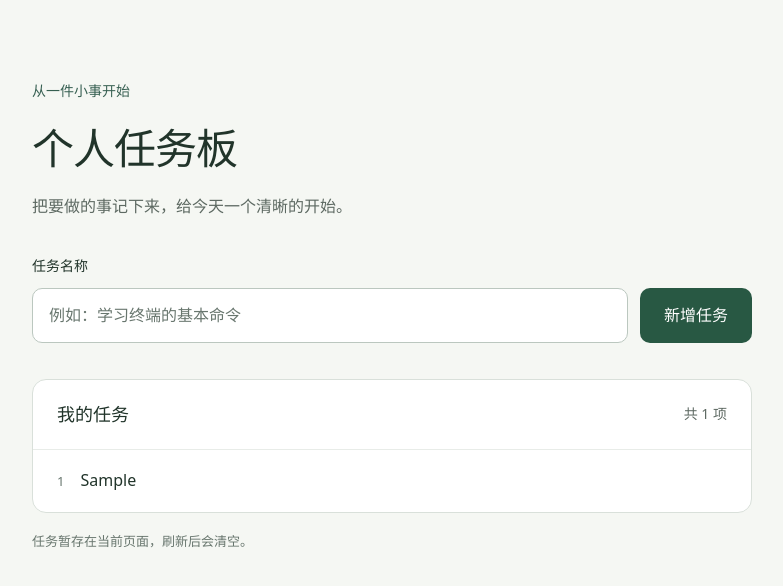
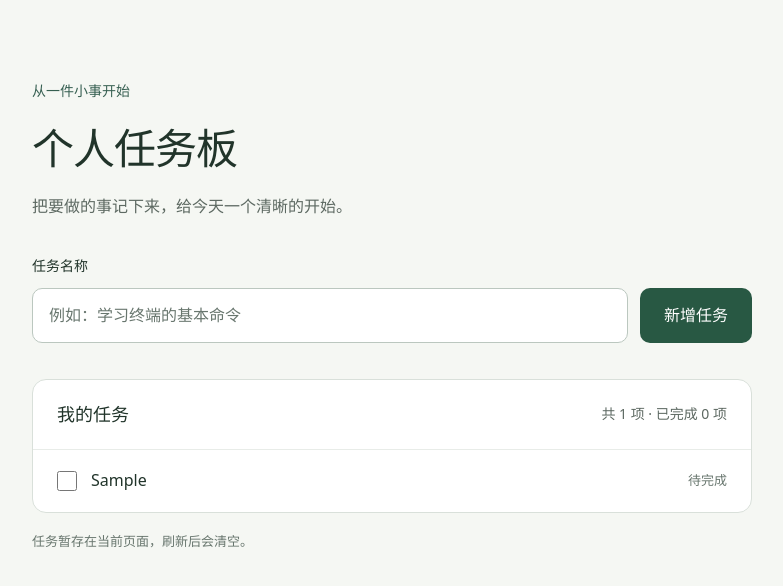
Before and after one commit to TWO-I-C/task-board, a React (Vite) app: page / in a window 1280 px wide. Both pictures are taken after typing "Sample" into the empty fields and a click on the button "新增任务". Shown: the top 586 px of the page, without its empty margins (248-1031 px from the left). Built offline with nearby package versions, Linux system fonts and the light colour scheme.

Commit message:
增加任务完成与取消完成

```diff
--- a/src/App.css
+++ b/src/App.css
@@ -32,16 +32,21 @@ h1 { margin: 12px 0; font-size: clamp(30px, 5vw, 42px); letter-spacing: -1px; }
 input:focus-visible, button:focus-visible { outline: 3px solid #648c78; outline-offset: 3px; }
 .error { margin-top: 10px; color: #a3332b; font-size: 14px; }
 .tasks-section { margin-top: 36px; border: 1px solid #d9e0da; border-radius: 14px; background: white; }
-.list-heading { display: flex; align-items: center; justify-content: space-between; padding: 20px 24px; border-bottom: 1px solid #e8ece8; }
+.list-heading { display: flex; flex-wrap: wrap; gap: 8px 16px; align-items: center; justify-content: space-between; padding: 20px 24px; border-bottom: 1px solid #e8ece8; }
 h2 { margin: 0; font-size: 18px; }
 .task-count { color: #5d6962; font-size: 14px; }
 .empty-state { padding: 50px 24px; text-align: center; }
 .empty-state p:first-child { font-weight: 600; }
 .empty-state p + p { margin-top: 8px; color: #68766e; font-size: 14px; }
 .task-list { list-style: none; padding: 0; margin: 0; }
-.task-list li { display: flex; align-items: baseline; gap: 16px; padding: 18px 24px; overflow-wrap: anywhere; }
+.task-list li { padding: 0 24px; overflow-wrap: anywhere; }
 .task-list li + li { border-top: 1px solid #eef1ed; }
-.task-number { flex-shrink: 0; color: #68766e; font-size: 13px; font-variant-numeric: tabular-nums; }
+.task-item { display: flex; align-items: center; gap: 14px; padding: 18px 0; cursor: pointer; }
+.task-item input { flex-shrink: 0; width: 20px; height: 20px; margin: 0; accent-color: #285843; cursor: pointer; }
+.task-title { flex: 1; min-width: 0; }
+.task-state { flex-shrink: 0; color: #68766e; font-size: 13px; }
+.is-complete .task-title { text-decoration: line-through; color: #68766e; }
+.is-complete .task-state { color: #285843; }
 .storage-note { margin-top: 18px; color: #68766e; font-size: 13px; }
 @media (max-width: 520px) {
   .task-board { margin: 36px auto; }
--- a/src/App.jsx
+++ b/src/App.jsx
@@ -15,11 +15,19 @@ function App() {
       return
     }
 
-    const task = { id: crypto.randomUUID(), title }
+    const task = { id: crypto.randomUUID(), title, completed: false }
     setTasks((previousTasks) => [...previousTasks, task])
     setDraft('')
     setError('')
   }
+
+  function toggleTask(taskId) {
+    setTasks((previousTasks) => previousTasks.map((task) => (
+      task.id === taskId ? { ...task, completed: !task.completed } : task
+    )))
+  }
+
+  const completedCount = tasks.filter((task) => task.completed).length
 
   return (
     <main className="task-board">
@@ -51,7 +59,9 @@ function App() {
       <section aria-labelledby="task-list-title" className="tasks-section">
         <div className="list-heading">
           <h2 id="task-list-title">我的任务</h2>
-          <span className="task-count" role="status">共 {tasks.length} 项</span>
+          <span className="task-count" role="status">
+            共 {tasks.length} 项 · 已完成 {completedCount} 项
+          </span>
         </div>
         {tasks.length === 0 ? (
           <div className="empty-state">
@@ -60,10 +70,20 @@ function App() {
           </div>
         ) : (
           <ul className="task-list">
-            {tasks.map((task, index) => (
+            {tasks.map((task) => (
               <li key={task.id}>
-                <span className="task-number" aria-hidden="true">{index + 1}</span>
-                <span>{task.title}</span>
+                <label className={`task-item${task.completed ? ' is-complete' : ''}`}>
+                  <input
+                    type="checkbox"
+                    checked={Boolean(task.completed)}
+                    onChange={() => toggleTask(task.id)}
+                    aria-label={task.completed
+                      ? `将“${task.title}”恢复为未完成`
+                      : `将“${task.title}”标记为完成`}
+                  />
+                  <span className="task-title">{task.title}</span>
+                  <span className="task-state">{task.completed ? '已完成' : '待完成'}</span>
+                </label>
               </li>
             ))}
           </ul>
```
